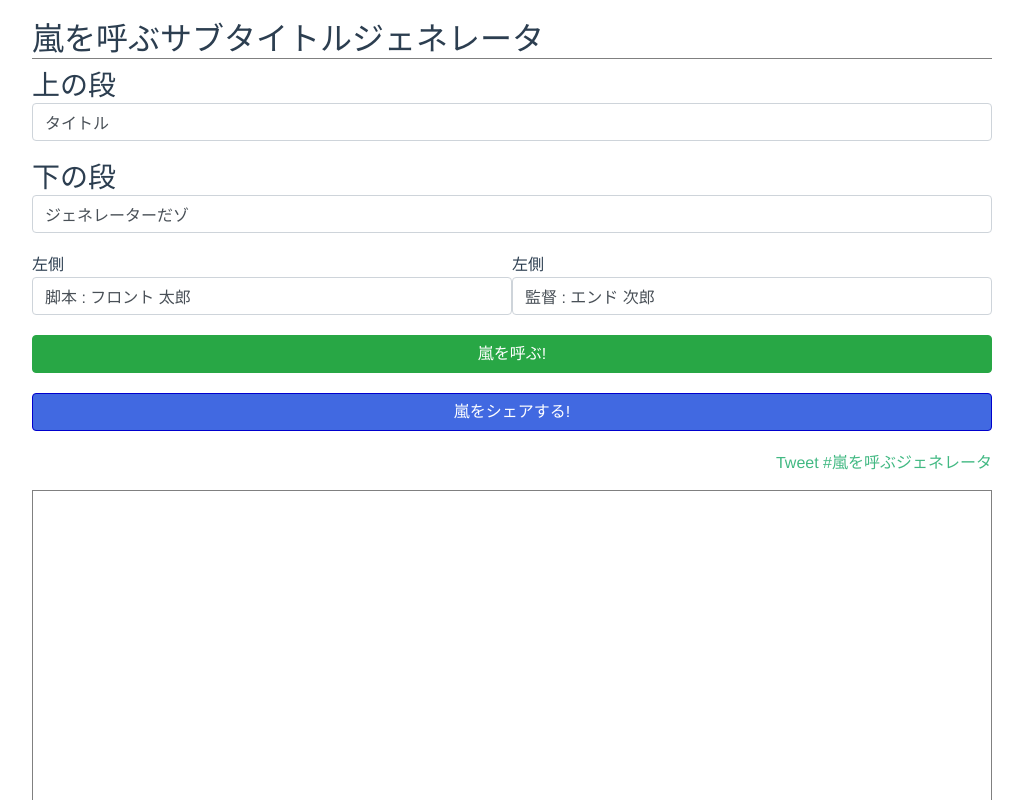
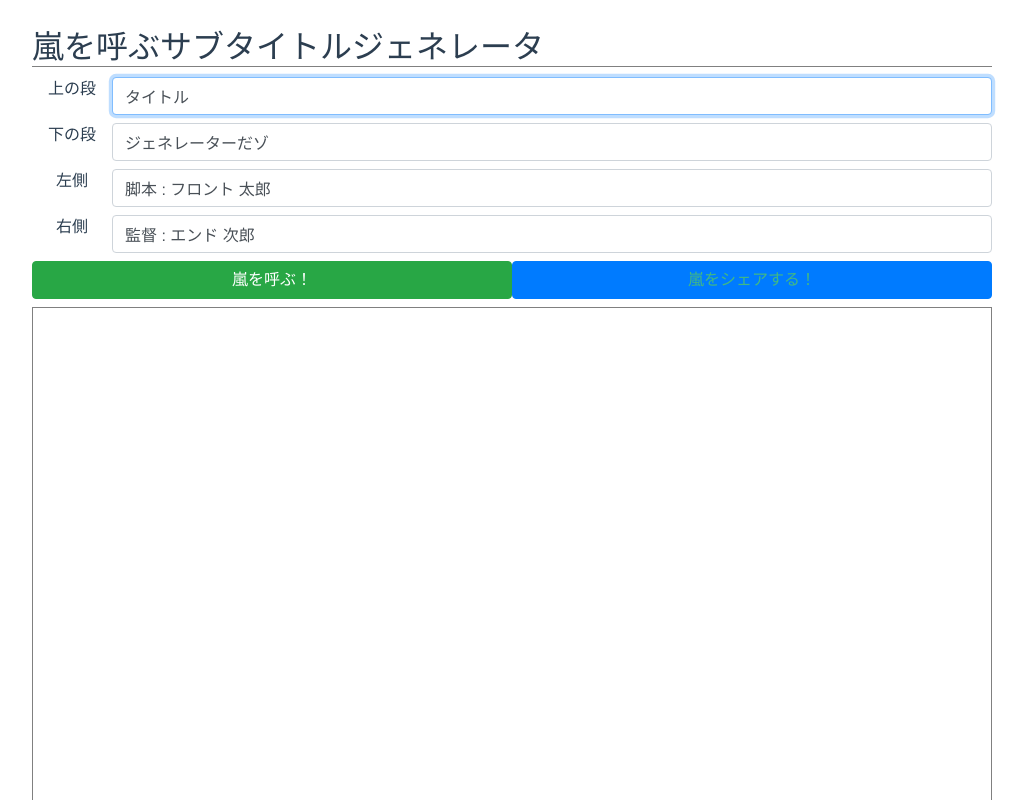
Before and after one commit to tyokinuhata/call-a-storm-generator, a Vue app: page / in a window 1280 px wide. Shown: the top 800 px of the page, without its empty margins (128-1155 px from the left). Built offline with nearby package versions, Linux system fonts and the light colour scheme.

Commit message:
テンプレートをBootstrap化したゾ

```diff
--- a/src/components/Generator.vue
+++ b/src/components/Generator.vue
@@ -1,40 +1,45 @@
 <template>
-  <div class="hello">
-    <header>
+  <div>
+    <header class="mt-2">
       <h1>{{ appName }}</h1>
     </header>
-    <h3>上の段</h3>
-    <div class="input_text">
-      <input class="form-control" v-model="titleTop">
+    <div class="container">
+      <div class="mb-2">
+        <div class="row mb-2">
+          <div class="col-md-1">上の段</div>
+          <input class="form-control d-inline col-md-11" v-model="titleTop" autofocus>
         </div>
-    <h3>下の段</h3>
-    <div class="input_text">
-      <input class="form-control" v-model="titleBottom">
+        <div class="row mb-2">
+          <div class="col-md-1">下の段</div>
+          <input class="form-control d-inline col-md-11" v-model="titleBottom">
         </div>
-    <div class="row">
-      <div class="col-sm-6">
-        <p>左側</p>
-        <input type="text" class="form-control" v-model="leftCap">
+
+        <div class="row mb-2">
+          <div class="col-md-1">左側</div>
+          <input class="form-control d-inline col-md-11" v-model="leftCap">
         </div>
-      <div class="col-sm-6">
-        <p>左側</p>
-        <input type="text" class="form-control" v-model="rightCap">
+        <div class="row mb-2">
+          <div class="col-md-1">右側</div>
+          <input class="form-control d-inline col-md-11" v-model="rightCap">
         </div>
       </div>
-    <div class="submit">
-      <button type="button" class="btn btn-success" id="enter" @click="generate">嵐を呼ぶ!</button>
-      <button type="button" class="btn btn-success" id="tweet">嵐をシェアする!</button>
-      <a href="https://twitter.com/intent/tweet?&hashtags=嵐を呼ぶジェネレータ&url=https://afterschoolstudy.github.io/generator_of_call_a_storm/dist/" class="twitter-hashtag-button" data-show-count="false">Tweet #嵐を呼ぶジェネレータ</a>
+
+      <div class="row mb-2">
+        <button type="button" class="col-md-6 btn btn-success" @click="generate">嵐を呼ぶ！</button>
+        <a href ="https://twitter.com/intent/tweet?&hashtags=嵐を呼ぶジェネレータ&url=https://afterschoolstudy.github.io/generator_of_call_a_storm/dist/" class="col-md-6 btn btn-primary">嵐をシェアする！</a>
       </div>
+
       <div class="output">
         <canvas id="output_field" width="2880" height="1620"></canvas>
         <img id="output_image" />
+      </div>
     </div>
     <footer>
       <p>powered by ITCreateClub</p>
     </footer>
   </div>
 </template>
+
 <script>
 export default {
   name: 'Generator',
```
Lines whose indentation alone changed are shown as unchanged.
